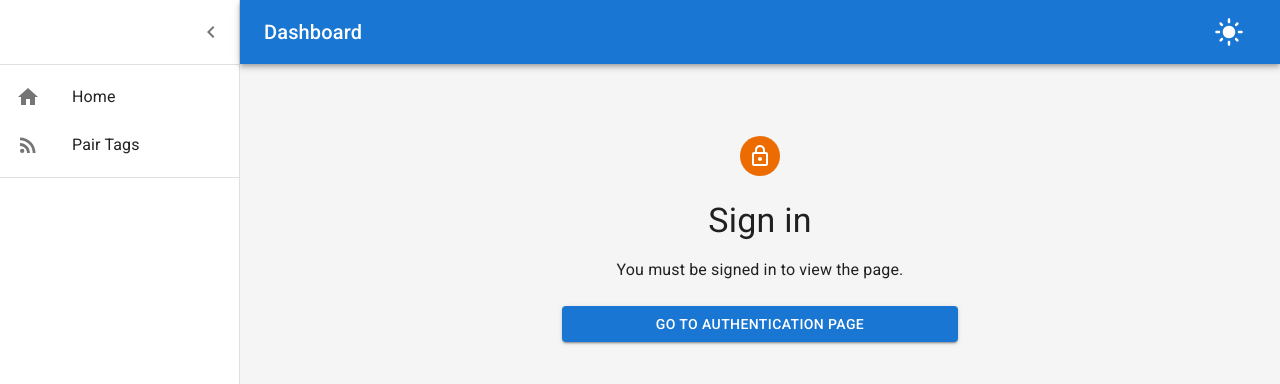
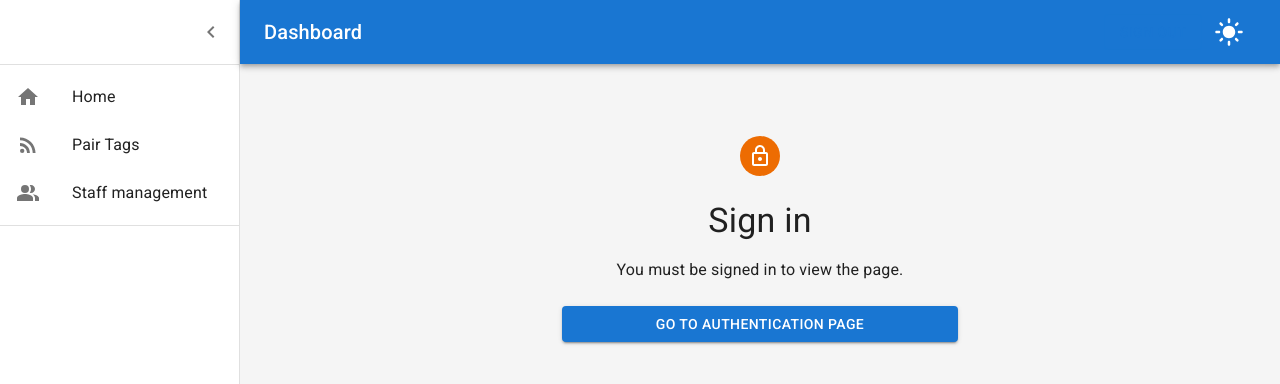
Before and after one commit to NicoToff/multidisciplinary-project3-nextjs, a Next.js app in the folder project3-nextjs/: page / in a window 1280 px wide. Shown: the top 384 px of the page. Built offline with nearby package versions, Linux system fonts and the light colour scheme; no server answers.

Commit message:
Moved title changing to own component

```diff
--- a/project3-nextjs/components/listItems.tsx
+++ b/project3-nextjs/components/listItems.tsx
@@ -1,15 +1,10 @@
-import * as React from "react";
 import Link from "next/link";
 import ListItemButton from "@mui/material/ListItemButton";
 import ListItemIcon from "@mui/material/ListItemIcon";
 import ListItemText from "@mui/material/ListItemText";
-import ListSubheader from "@mui/material/ListSubheader";
 import HomeIcon from "@mui/icons-material/Home";
 import PairRfidTag from "@mui/icons-material/RssFeed";
-import PeopleIcon from "@mui/icons-material/People";
-import BarChartIcon from "@mui/icons-material/BarChart";
-import LayersIcon from "@mui/icons-material/Layers";
-import AssignmentIcon from "@mui/icons-material/Assignment";
+import PeopleIcon from "@mui/icons-material/PeopleAlt";
 
 export const mainListItems = (
     <>
@@ -29,13 +24,15 @@ export const mainListItems = (
                 <ListItemText primary="Pair Tags" />
             </ListItemButton>
         </Link>
-        {/* <ListItemButton>
-            <ListItemIcon>
-                <PeopleIcon />
-            </ListItemIcon>
-            <ListItemText primary="Customers" />
-        </ListItemButton>
-        <ListItemButton>
+        <Link href="/staff" style={{ textDecoration: "none", color: "inherit" }}>
+            <ListItemButton>
+                <ListItemIcon>
+                    <PeopleIcon />
+                </ListItemIcon>
+                <ListItemText primary="Staff management" />
+            </ListItemButton>
+        </Link>
+        {/*<ListItemButton>
             <ListItemIcon>
                 <BarChartIcon />
             </ListItemIcon>
```
Also changed, not shown: project3-nextjs/components/SetTitle.tsx (added, +11 -0 lines).
